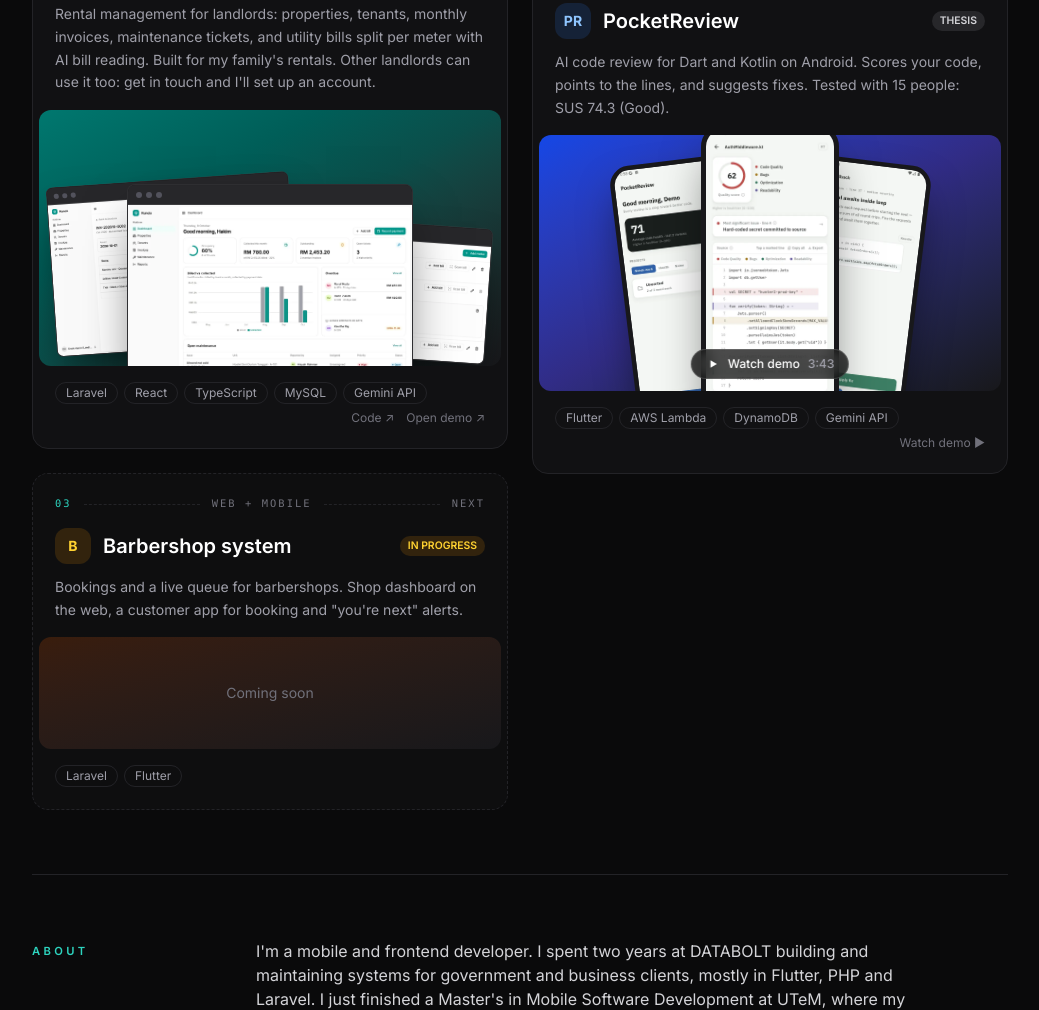
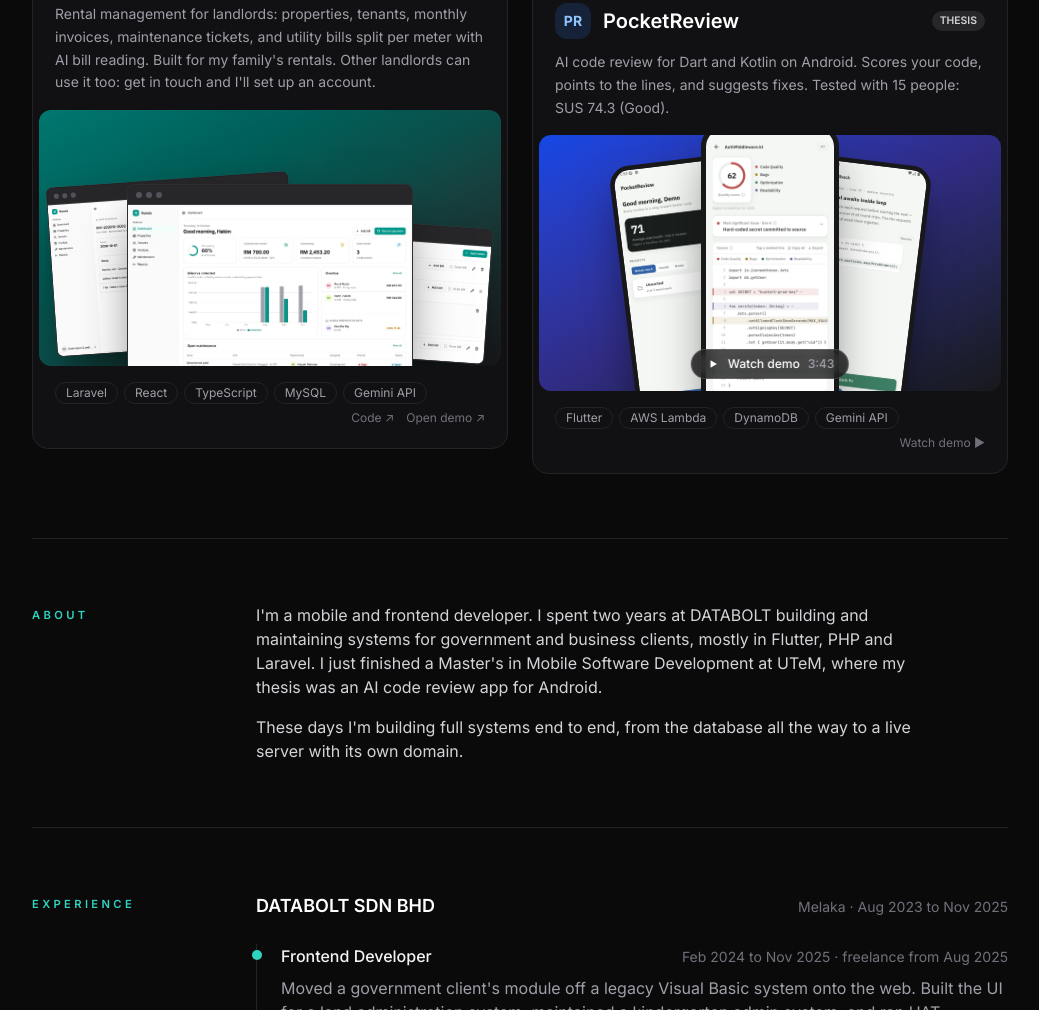
Before and after one commit to syaheerdnl/portfolio, a website: page public/index.html in a window 1280 px wide. Shown: the part 877-1887 px from the top of the page, without its empty margins (120-1159 px from the left). Drawn offline with nearby package versions, Linux system fonts and the light colour scheme; a web font is replaced by a local one.

Commit message:
Remove barbershop card

```diff
--- a/public/index.html
+++ b/public/index.html
@@ -15,7 +15,7 @@
     <link rel="preconnect" href="https://fonts.gstatic.com" crossorigin>
     <link href="https://fonts.googleapis.com/css2?family=Inter:wght@400;500;600;700&family=Playfair+Display:ital,wght@0,600;1,600&display=swap" rel="stylesheet">
     <script>try{if(localStorage.getItem('theme')==='light'){document.documentElement.dataset.theme='light';document.querySelector('meta[name=theme-color]').content='#fafafa'}}catch(e){}</script>
-    <link rel="stylesheet" href="/assets/app.css?v=d019d2f9">
+    <link rel="stylesheet" href="/assets/app.css?v=27d01241">
 </head>
 <body>
     <!-- Top bar -->
@@ -105,7 +105,7 @@
                 </div>
 
                 <!-- 02 PocketReview -->
-                <div class="card reveal self-start rounded-2xl border border-line bg-panel p-1.5 transition hover:border-zinc-600 md:col-start-2 md:row-span-2 md:row-start-1 md:mt-12">
+                <div class="card reveal self-start rounded-2xl border border-line bg-panel p-1.5 transition hover:border-zinc-600 md:col-start-2 md:row-start-1 md:mt-12">
                     <div class="px-4 pt-4">
                         <div class="rule-label">
                             <span class="text-accent">02</span>
@@ -132,29 +132,6 @@
                     <div class="flex flex-wrap items-center gap-1.5 px-4 py-4">
                         <span class="pill">Flutter</span><span class="pill">AWS Lambda</span><span class="pill">DynamoDB</span><span class="pill">Gemini API</span>
                         <button type="button" data-demo-open class="ml-auto text-xs text-zinc-500 transition hover:text-accent">Watch demo ▶</button>
-                    </div>
-                </div>
-
-                <!-- 03 Barbershop -->
-                <div class="card reveal rounded-2xl border border-dashed border-line bg-panel/60 p-1.5 self-start md:col-start-1 md:row-start-2">
-                    <div class="px-4 pt-4">
-                        <div class="rule-label">
-                            <span class="text-accent">03</span>
-                            <span class="h-px flex-1 border-t border-dashed border-line"></span>
-                            <span>Web + mobile</span>
-                            <span class="h-px flex-1 border-t border-dashed border-line"></span>
-                            <span>Next</span>
-                        </div>
-                        <div class="mt-4 flex items-center gap-3">
-                            <span class="grid size-9 place-items-center rounded-xl bg-amber-500/15 text-sm font-bold text-amber-300">B</span>
-                            <h3 class="text-xl font-semibold text-white">Barbershop system</h3>
-                            <span class="ml-auto shrink-0 whitespace-nowrap rounded-full bg-amber-500/15 px-2 py-0.5 text-[0.65rem] font-semibold text-amber-300">IN PROGRESS</span>
-                        </div>
-                        <p class="mt-3 text-sm leading-relaxed text-zinc-400">Bookings and a live queue for barbershops. Shop dashboard on the web, a customer app for booking and "you're next" alerts.</p>
-                    </div>
-                    <div class="soon mt-4 grid h-28 place-items-center rounded-xl bg-gradient-to-br from-amber-900/40 to-zinc-900 text-sm text-zinc-500">Coming soon</div>
-                    <div class="flex flex-wrap gap-1.5 px-4 py-4">
-                        <span class="pill">Laravel</span><span class="pill">Flutter</span>
                     </div>
                 </div>
             </div>
--- a/src/app.css
+++ b/src/app.css
@@ -135,7 +135,6 @@ html[data-theme="light"] {
     --color-teal-300: #0f766e;
     --color-emerald-300: #047857;
 }
-html[data-theme="light"] .soon { background: linear-gradient(135deg, #fef3c7, #f4f4f5); }
 html[data-theme="light"] #pillnav { box-shadow: 0 10px 25px -10px rgb(0 0 0 / 0.15); }
 
 /* Screenshot galleries keep their dark look in both modes */
```
Also changed, not shown: public/assets/app.css.
